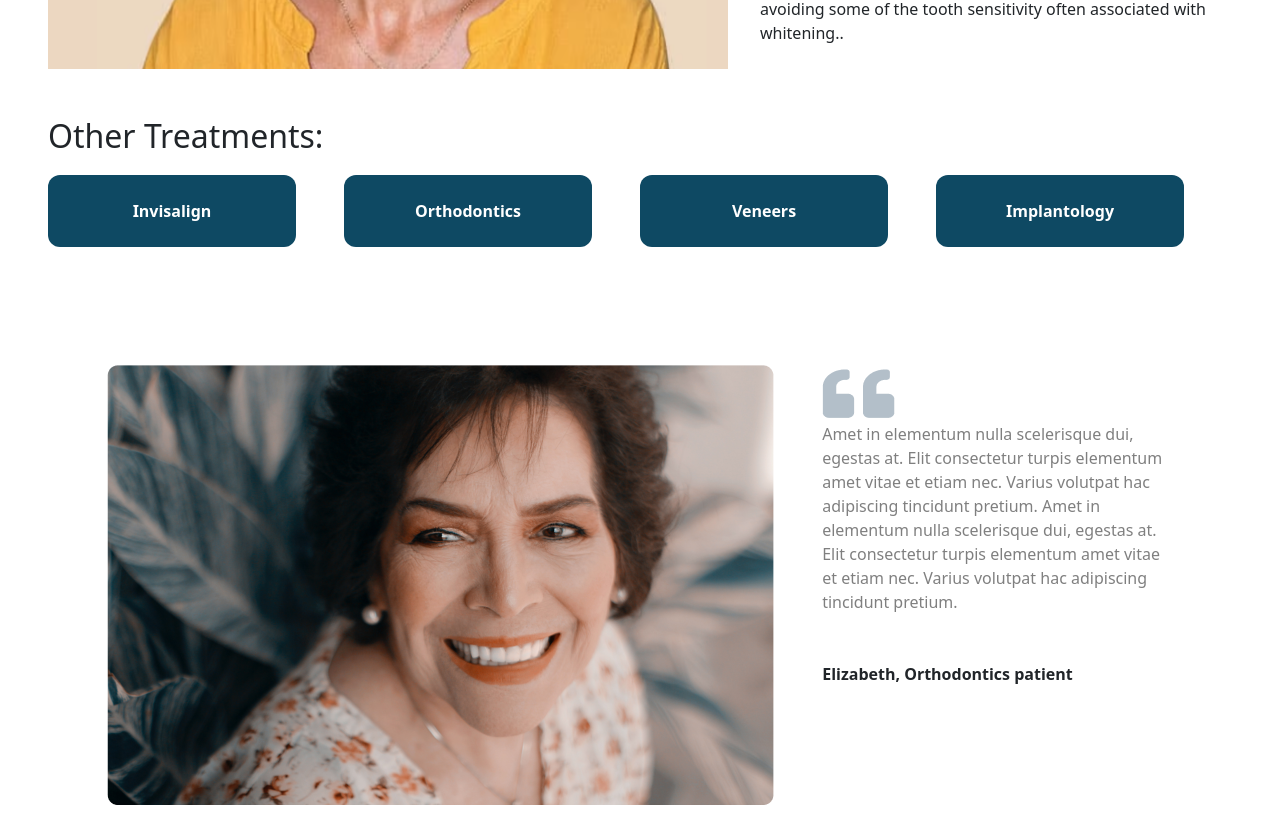
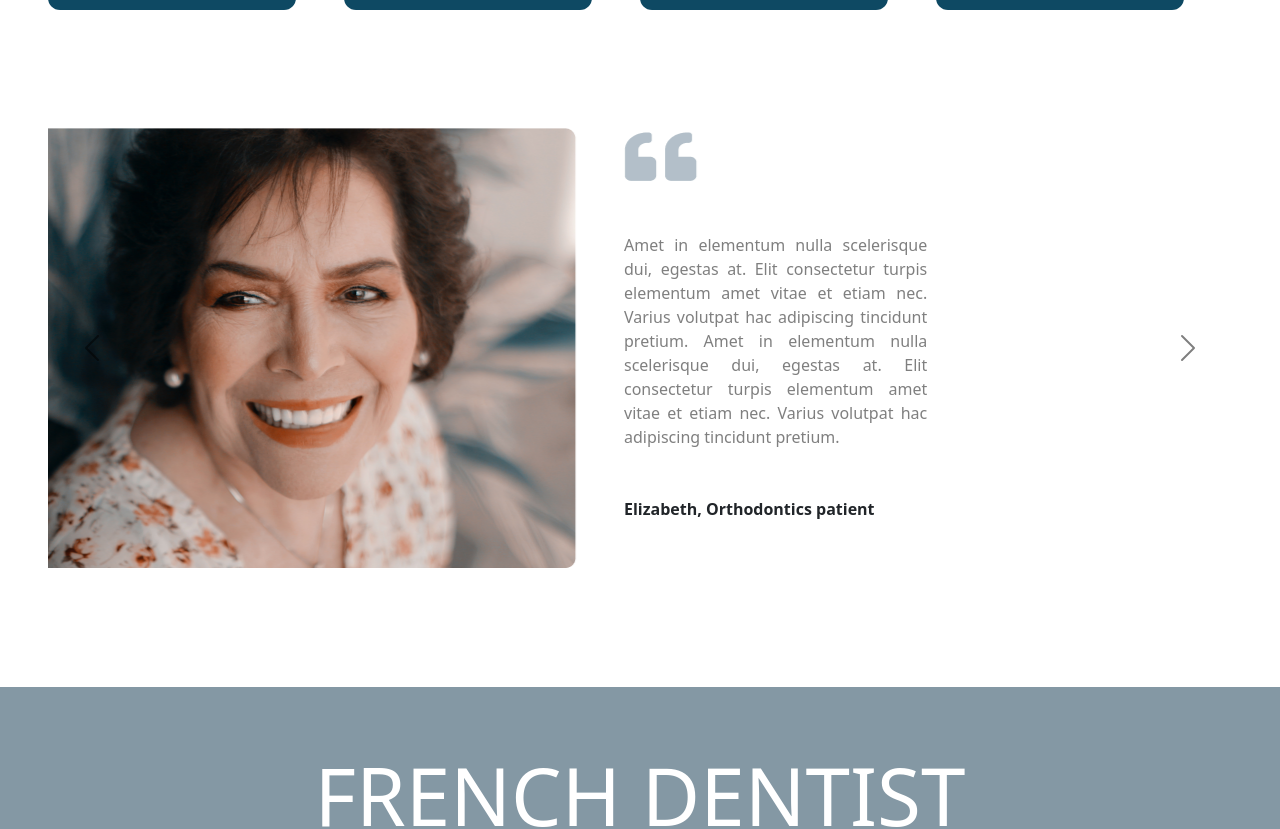
Before and after one commit to Afaq-Ali/FrenchDentistWebsite, a React (Create React App) app: page /blog in a window 1280 px wide. Shown: the part 1500-2329 px from the top of the page. Built offline with nearby package versions, Linux system fonts and the light colour scheme; what i18next-xhr-backend would draw is missing.

Commit message:
modified

```diff
--- a/package.json
+++ b/package.json
@@ -10,6 +10,8 @@
     "@testing-library/user-event": "^12.1.10",
     "bootstrap": "^5.1.3",
     "cra-template": "^1.1.2",
+    "google-map-react": "^2.1.10",
+    "google-maps-react": "^2.0.6",
     "i18next": "^20.4.0",
     "i18next-browser-languagedetector": "^6.1.2",
     "i18next-http-backend": "^1.3.0",
@@ -18,6 +20,7 @@
     "react": "^17.0.2",
     "react-bootstrap": "^2.1.0",
     "react-dom": "^17.0.2",
+    "react-hook-google-maps": "0.0.3",
     "react-i18next": "^11.11.4",
     "react-icons": "^4.3.1",
     "react-router-dom": "^6.0.2",
--- a/src/components/blog.js
+++ b/src/components/blog.js
@@ -45,21 +45,60 @@ function Blog() {
                     <a  className="blogbtnsty mr-5" >{t("part107")}</a>
                 </div>
             </div>
-
-            <div className="blogsect2">
-                <div>
-                    <img className="homeresimg" src="./homepics/Group 6.png" alt="" />
+            {/* carousal efect */}
+            <div id="carouselExampleControls" className="carousel slide zindexx" data-ride="carousel"  data-interval="2000">
+            <div className="carousel-inner">
+                <div className="carousel-item active">
+                <div className="homescroll">
+                    <div>
+                        <img className="homeresimg" src="./homepics/Group 6.png" alt="" />
+                    </div>
+                    <div className="ml-5">
+                        <div> <img className="mb-5" src="./homepics/fa-solid_quote-left.png" alt="" /></div>
+                        <div className="text-justify mb-5 text-black-50">
+                        {t("part45")}
+                        </div>
+                        <div className="font-weight-bold">{t("part46")}</div>
+                    </div>
                 </div>
-                <div className="ml-5">
-                    <div> <img src="./homepics/fa-solid_quote-left.png" alt="" /></div>
-                    <div className="text-black-50">
-                        Amet in elementum nulla scelerisque dui, egestas at. Elit consectetur turpis elementum amet
-                        vitae et etiam nec. Varius volutpat hac adipiscing tincidunt pretium. Amet in elementum nulla
-                        scelerisque dui, egestas at. Elit consectetur turpis elementum amet vitae et etiam nec.
-                        Varius volutpat hac adipiscing tincidunt pretium.
+                </div>
+                <div className="carousel-item">
+                <div className="homescroll">
+                    <div>
+                        <img className="homeresimg" src="./homepics/Group 6.png" alt="" />
                     </div>
-                    <div className="font-weight-bold mt-5">{t("part108")}</div>
+                    <div className="ml-5">
+                        <div> <img className="mb-5" src="./homepics/fa-solid_quote-left.png" alt="" /></div>
+                        <div className="text-justify mb-5 text-black-50">
+                        {t("part45")}
+                        </div>
+                        <div className="font-weight-bold">{t("part46")}</div>
+                    </div>
                 </div>
+                </div>
+                <div className="carousel-item">
+                <div className="homescroll">
+                    <div>
+                        <img className="homeresimg" src="./homepics/Group 6.png" alt="" />
+                    </div>
+                    <div className="ml-5">
+                        <div> <img className="mb-5" src="./homepics/fa-solid_quote-left.png" alt="" /></div>
+                        <div className="text-justify mb-5 text-black-50">
+                        {t("part45")}
+                        </div>
+                        <div className="font-weight-bold">{t("part46")}</div>
+                    </div>
+                </div>
+                </div>
+            </div>
+            <a className="carousel-control-prev" href="#carouselExampleControls" role="button" data-slide="prev">
+                <span className="carousel-control-prev-icon" aria-hidden="true"></span>
+                <span className="sr-only">Previous</span>
+            </a>
+            <a className="carousel-control-next" href="#carouselExampleControls" role="button" data-slide="next">
+                <span className="carousel-control-next-icon prebtn" aria-hidden="true"></span>
+                <span className="sr-only">Next</span>
+            </a>
             </div>
 
         </div>
--- a/src/components/care.js
+++ b/src/components/care.js
@@ -1,6 +1,7 @@
 import React from 'react'
 import '../styles/style.css'
 import { useTranslation } from "react-i18next";
+import { Container, Navbar, Nav } from "react-bootstrap";
 
 function Care() {
     const { t } = useTranslation();
@@ -50,7 +51,7 @@ function Care() {
                             <p className="careparagh">{t("part92")}
                             </p>
                             <div className="centerbt">
-                                <div className="webbtn ">{t("part93")}</div>
+                            <Nav.Link className="webbtn " href="/blog">{t("part93")}</Nav.Link>
                             </div>
                         </div>
                         <div className="caresect2 p-5 mr-3">
@@ -60,7 +61,7 @@ function Care() {
                             <p>{t("part92")}
                             </p>
                             <div className="centerbt">
-                                <div className="webbtn ">{t("part93")}</div>
+                            <Nav.Link className="webbtn " href="/blog">{t("part93")}</Nav.Link>
                             </div>
                         </div>
                         <div className="caresect2 p-5 mr-3">
@@ -70,7 +71,7 @@ function Care() {
                             <p>{t("part92")}
                             </p>
                             <div className="centerbt">
-                                <div className="webbtn ">{t("part93")}</div>
+                            <Nav.Link className="webbtn " href="/blog">{t("part93")}</Nav.Link>
                             </div>
                         </div>
                     </div>
@@ -82,7 +83,7 @@ function Care() {
                             <p>{t("part92")}
                             </p>
                             <div className="centerbt">
-                                <div className="webbtn ">{t("part93")}</div>
+                            <Nav.Link className="webbtn " href="/blog">{t("part93")}</Nav.Link>
                             </div>
                         </div>
                         <div className="caresect2 p-5 mr-3">
@@ -92,7 +93,7 @@ function Care() {
                             <p>{t("part92")}
                             </p>
                             <div className="centerbt">
-                                <div className="webbtn ">{t("part93")}</div>
+                            <Nav.Link className="webbtn " href="/blog">{t("part93")}</Nav.Link>
                             </div>
                         </div>
                         <div className="caresect2 p-5 mr-3">
@@ -102,7 +103,7 @@ function Care() {
                             <p>{t("part92")}
                             </p>
                             <div className="centerbt">
-                                <div className="webbtn ">{t("part93")}</div>
+                            <Nav.Link className="webbtn " href="/blog">{t("part93")}</Nav.Link>
                             </div>
                         </div>
                     </div>
--- a/src/components/contactus.js
+++ b/src/components/contactus.js
@@ -1,9 +1,21 @@
 import React from 'react'
 import '../styles/style.css'
 import { useTranslation } from "react-i18next";
+import { useGoogleMaps } from "react-hook-google-maps";
 
 function Contactus() {
     const { t } = useTranslation();
+
+    const { ref, map, google } = useGoogleMaps(
+        // Use your own API key, you can get one from Google (https://console.cloud.google.com/google/maps-apis/overview)
+        "AIzaSyC4Z5Qz97EWcoCczNn2IcYvaYG0L9pe6Rk",
+        // NOTE: even if you change options later
+        {
+          center: { lat: 0, lng: 0 },
+          zoom: 3,
+        },
+      );
+
     return (
         <div>
             <div>
@@ -116,9 +128,10 @@ function Contactus() {
                 </div>
             </div>
             </div>
-            <div>
+            {/* <div>
                 <img className="conmap" src="./homepics/map.png" alt="" />
-            </div>
+            </div> */}
+            <div className="conmap" ref={ref} style={{ width: 600, height: 350 }} />;
             </div>
         </div>
     )
```
Also changed, not shown: src/styles/style.css (+78 -12 lines), 1 other file (tests, documents, lock files or other folders).
